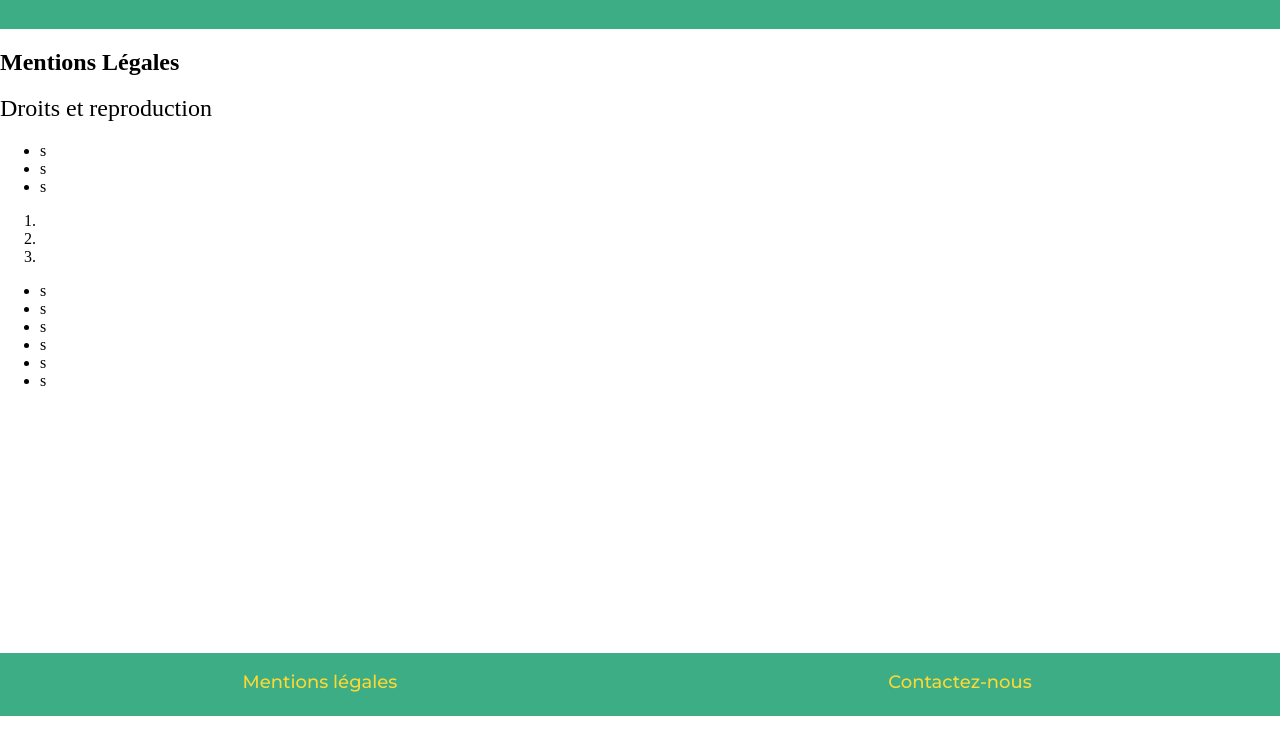
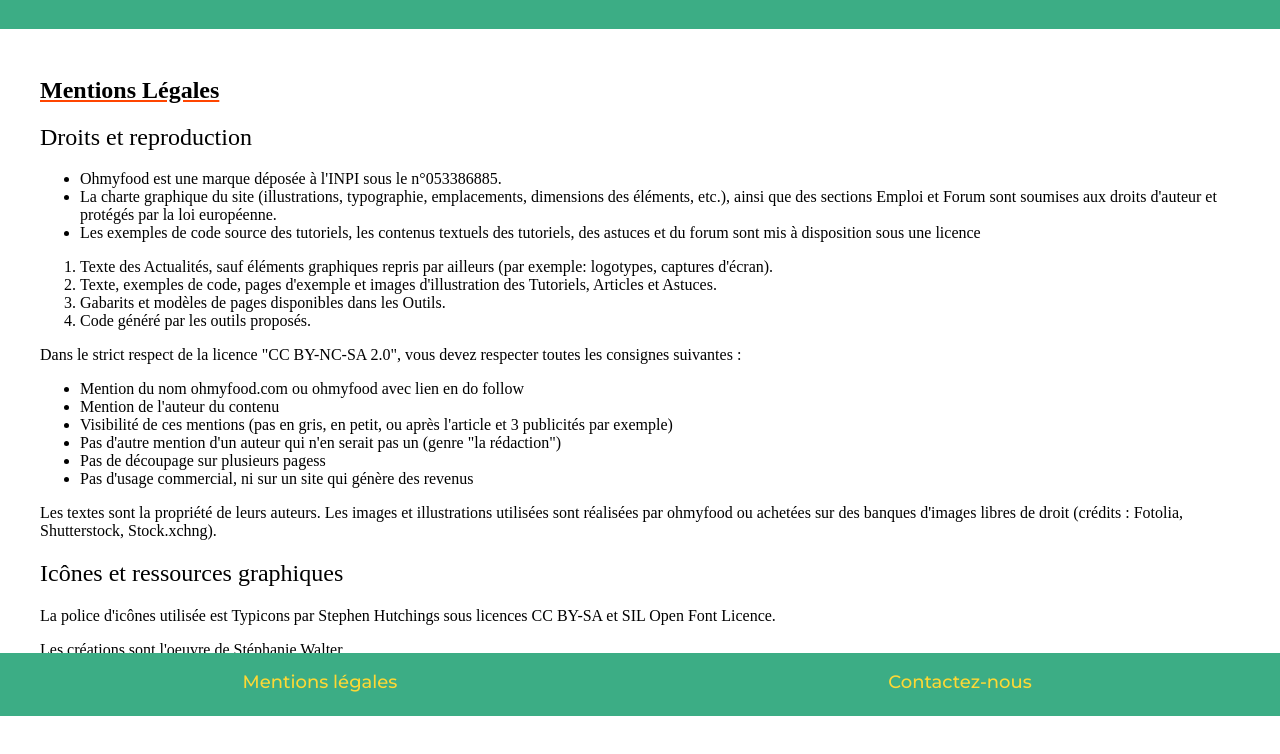
Before and after one commit to yann-sm/YannSaint-Michel_3_15082020, a website: page mentionLegal.html in a window 1280 px wide. Shown: the part 84-838 px from the top of the page. Drawn offline with Linux system fonts and the light colour scheme; a web font is replaced by a local one.

Commit message:
Creation et Ajout de contenu au fichier mentionsLegales

```diff
--- a/mentionLegal.html
+++ b/mentionLegal.html
@@ -15,28 +15,38 @@
         </header>
 
         <main>
-			<section>
-				<h1>Mentions Légales</h1>
-				<article >
+			<section class="page__mentionLegales">
+				<h1 class="page__mentionLegales__title">Mentions Légales</h1>
+				<article>
 					<h2>Droits et reproduction</h2>
 					<ul>
-						<li>s</li>
-						<li>s</li>
-						<li>s</li>
+						<li> Ohmyfood est une marque déposée à l'INPI sous le n°053386885.</li>
+						<li> La charte graphique du site (illustrations, typographie, emplacements, dimensions des éléments, etc.),
+							ainsi que des sections Emploi et Forum sont soumises aux droits d'auteur et protégés par la loi européenne.</li>
+						<li> Les exemples de code source des tutoriels, les contenus textuels des tutoriels,
+							des astuces et du forum sont mis à disposition sous une licence </li>
 					</ul>
 					<ol>
-						<li></li>
-						<li></li>
-						<li></li>
+						<li> Texte des Actualités, sauf éléments graphiques repris par ailleurs (par exemple: logotypes, captures d'écran).</li>
+						<li> Texte, exemples de code, pages d'exemple et images d'illustration des Tutoriels, Articles et Astuces.</li>
+						<li> Gabarits et modèles de pages disponibles dans les Outils.</li>
+						<li> Code généré par les outils proposés.</li>
 					</ol>
+					<p> Dans le strict respect de la licence "CC BY-NC-SA 2.0", vous devez respecter toutes les consignes suivantes :</p>
 					<ul>
-						<li>s</li>
-						<li>s</li>
-						<li>s</li>
-						<li>s</li>
-						<li>s</li>
-						<li>s</li>
+						<li> Mention du nom ohmyfood.com ou ohmyfood avec lien en do follow</li>
+						<li> Mention de l'auteur du contenu</li>
+						<li> Visibilité de ces mentions (pas en gris, en petit, ou après l'article et 3 publicités par exemple)</li>
+						<li> Pas d'autre mention d'un auteur qui n'en serait pas un (genre "la rédaction")</li>
+						<li> Pas de découpage sur plusieurs pagess</li>
+						<li> Pas d'usage commercial, ni sur un site qui génère des revenus</li>
 					</ul>
+					<p>Les textes sont la propriété de leurs auteurs. Les images et illustrations utilisées sont réalisées par ohmyfood ou achetées sur des banques d'images libres
+					   de droit (crédits : Fotolia, Shutterstock, Stock.xchng).</p>
+
+					<h2>Icônes et ressources graphiques</h2>
+					<p>La police d'icônes utilisée est Typicons par Stephen Hutchings sous licences CC BY-SA et SIL Open Font Licence.</p>
+					<p>Les créations sont l'oeuvre de Stéphanie Walter.</p>
 				</article>
 			</section>
         </main>
@@ -44,10 +54,10 @@
 		<footer class="page__footer fond">
 			<div class="box">
 				<div class="box__item">
-					<a href="mentionLegal.html"><p>Mentions légales</p></a>
+					<a href="mentionLegal.html"><p class="box__item__wiggle">Mentions légales</p></a>
 				</div>
 				<div class="box__item">
-					<a href="mailto:adresseMailduDestinataire@hotmail.com"><p>Contactez-nous</p></a>
+					<a href="mailto:adresseMailduDestinataire@hotmail.com"><p class="box__item__wiggle">Contactez-nous</p></a>
 				</div>
 			</div>
 		</footer>
--- a/sass/base/_base.scss
+++ b/sass/base/_base.scss
@@ -1,4 +1,4 @@
-/* MAIN */
+/* code page index */
 .lien {
 	text-decoration: none;
 	text-transform: none;
@@ -22,16 +22,28 @@
 	margin: 30px;
 	text-align: center;
 	box-shadow: 1px 1px 4px 3px $boxShadowColor;
-}
-.box__menu__marge {
+	&__marge {
 		padding-top: 100px;
 	}
+}
+/* Zoom image des menus */
+.menu__zoom__hover:hover .menu__zoom {
+	opacity: 0.6;
+	-moz-transition: all 0.8s;
+    -webkit-transition: all 0.8s;
+	transition: all 0.8s;
+	-moz-transform: scale(1.15);
+    -webkit-transform: scale(1.15);
+	transform: scale(1.15);
+}
+
+/* code utilisé sur tous les menus */
 .menu {
 	height: 55em;
-}
-.menu__title {
+	&__title {
 		text-align: center;
 		font-family: 'Raleway', sans-serif;
+	}
 }
 h2 {
 	font-weight: 100;
@@ -61,13 +73,6 @@
 		animation: linear 1s anim-underline ;
 	}
 }
-/* animation title underline */
-@keyframes anim-underline {
-   0% {background-size: 20px 1px;}
-   50% {background-size: 200px 1px;}
-   100% {background-size: 440px 1px;}
-}
-
 .paragraphe {
 	font-family: 'Segoe Print', cursive;
 	font-size: 9px;
@@ -77,12 +82,11 @@
 	padding-top: 20px;
 	padding-bottom: 20px;
     letter-spacing: 0;
-
-}
-.paragraphe p {
+    p {
 		position: relative;
 		height: 0px;
 		padding-bottom: 6px;
+	}
 }
 .box__menu__description {
 	flex-direction: row;
@@ -94,16 +98,15 @@
 	padding-bottom: 15px;
 	margin-left: 40px;
 }
-
-/* img line menu */
+/* img ligne menu */
 .box__img {
 	display: flex;
 	justify-content: center;
 	align-items: center;
 	margin-top: -20px;
+	&__elt:nth-child(2){
+		padding: 2%;
 	}
-.box__img__elt:nth-child(2){
-	padding: 2%;
 }
 .img__reverse {
 	transform: scaleX(-1);
@@ -111,14 +114,3 @@
 .img__line img {
 	height: 6px;
 }
-
-/* Zoom image des menus */
-.menu__zoom__hover:hover .menu__zoom {
-	opacity: 0.6;
-	-moz-transition: all 0.8s;
-    -webkit-transition: all 0.8s;
-	transition: all 0.8s;
-	-moz-transform: scale(1.15);
-    -webkit-transform: scale(1.15);
-	transform: scale(1.15);
-}
--- /dev/null
+++ b/sass/components/_animation.scss
@@ -0,0 +1,26 @@
+
+/* effet wiggle */
+.box__item__wiggle:hover {
+	animation: infinite shake 0.82s ;
+  }
+@keyframes shake {
+	10%, 90% {
+	  transform: translate3d(-4px, 0, 0);
+	}
+	20%, 80% {
+	  transform: translate3d(4px, 0, 0);
+	}
+	30%, 50%, 70% {
+	  transform: translate3d(-4px, 0, 0);
+	}
+	40%, 60% {
+	  transform: translate3d(4px, 0, 0);
+	}
+}
+
+/* animation title underline */
+@keyframes anim-underline {
+    0% {background-size: 20px 1px;}
+    50% {background-size: 200px 1px;}
+    100% {background-size: 440px 1px;}
+ }
--- a/sass/layouts/_@media.scss
+++ b/sass/layouts/_@media.scss
@@ -10,4 +10,12 @@
     .box__row {
         margin-left: 0px;
     }
+    .page__mention {
+        height: 75em;
+    }
 }
+@media all and( max-width: 320px) {
+    .page__mention {
+        height: 90em;
+    }
+}
--- a/sass/main.scss
+++ b/sass/main.scss
@@ -4,28 +4,11 @@
 @import "./layouts/header";
 @import "./layouts/footer";
 @import "./components/button";
+@import "./components/animation";
 @import "./pages/menu1";
 @import "./pages/menu2";
 @import "./pages/menu3";
 @import "./pages/menu4";
+@import "./pages/mentionsLegales";
 @import "./base/base";
 @import "./layouts/@media";
-
-/* effet wiggle */
-.box__item__wiggle:hover {
-	animation: infinite shake 0.82s ;
-  }
-@keyframes shake {
-	10%, 90% {
-	  transform: translate3d(-4px, 0, 0);
-	}
-	20%, 80% {
-	  transform: translate3d(4px, 0, 0);
-	}
-	30%, 50%, 70% {
-	  transform: translate3d(-4px, 0, 0);
-	}
-	40%, 60% {
-	  transform: translate3d(4px, 0, 0);
-	}
-}
--- /dev/null
+++ b/sass/pages/_mentionsLegales.scss
@@ -0,0 +1,11 @@
+
+
+.page__mentionLegales {
+    margin-top: 3rem;
+    margin-left: 40px;
+    margin-right: 40px;
+    height: 55em;
+    &__title{
+        text-decoration: underline orangered;
+    }
+}
--- a/sass/utils/_variables.scss
+++ b/sass/utils/_variables.scss
@@ -1,5 +1,7 @@
 
 
+
+/* couleurs */
 $fondTitle:#3CAD85;
 $colorTitle: #FDD835;
 
```
Also changed, not shown: index.html (+0 -2 lines), menu2.html (+0 -1 lines), css/style.css, 1 other file. Lines whose indentation alone changed are shown as unchanged.
